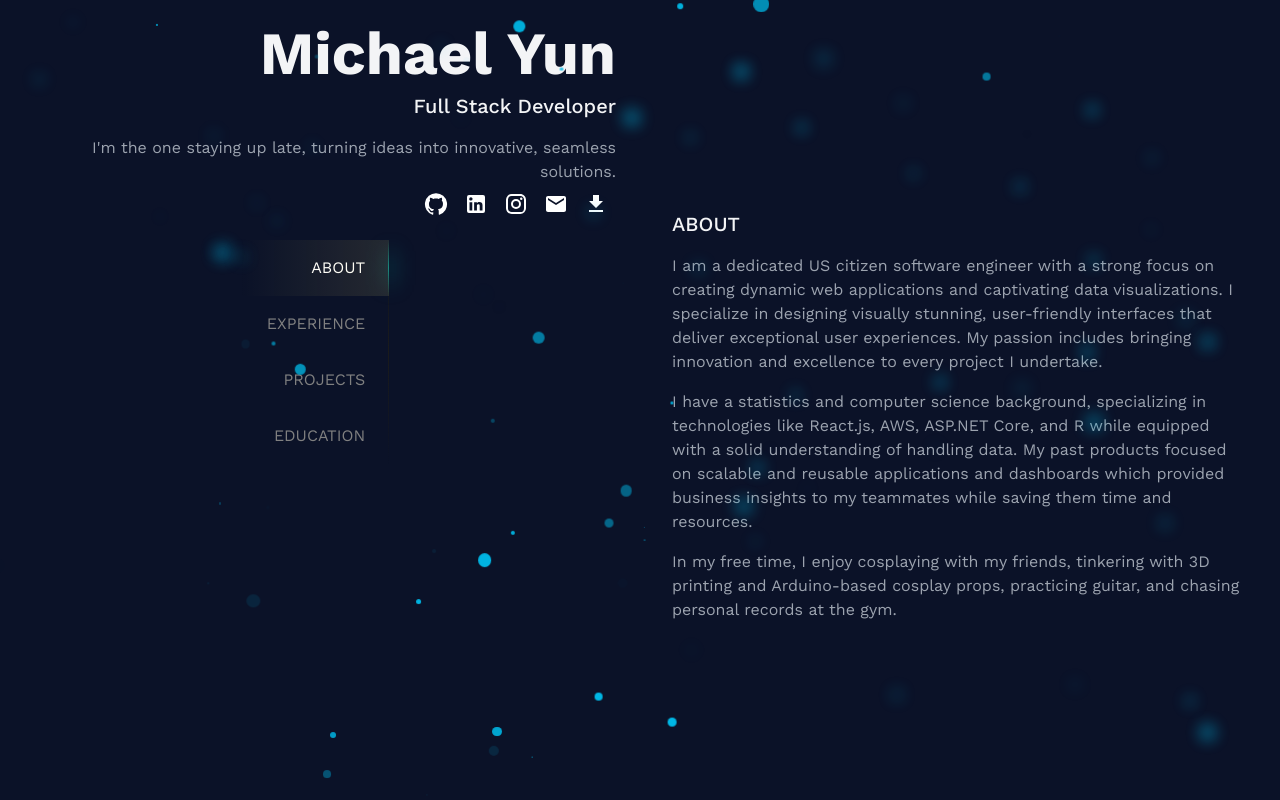
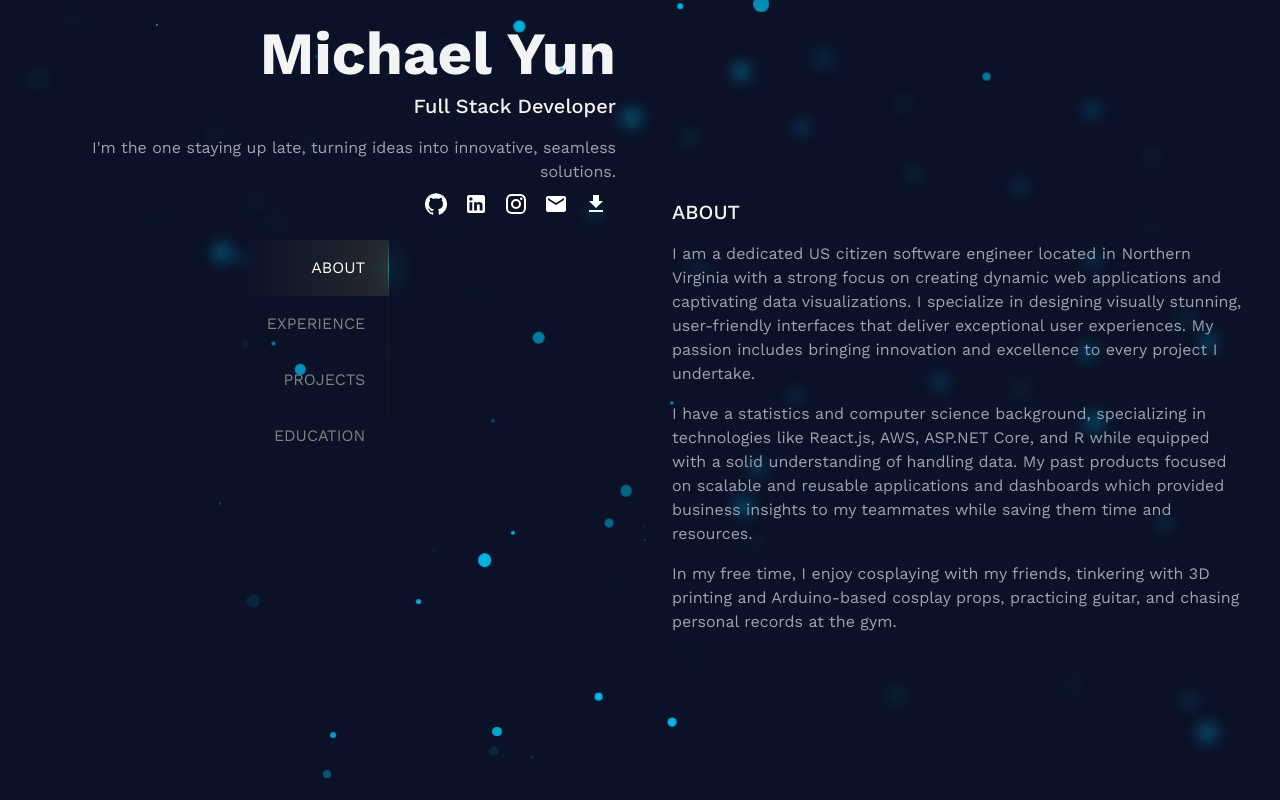
Before and after one commit to myun11/personal_website, a React (Vite) app: page / in a window 1280 px wide. Built offline with nearby package versions, Linux system fonts and the light colour scheme.

Commit message:
Added location

```diff
--- a/src/App.jsx
+++ b/src/App.jsx
@@ -214,7 +214,7 @@ const App = () => {
             <div ref={(el) => (sectionRefs.current["About"] = el)} id="About" className="text-overlay md:min-h-screen flex flex-col justify-center items-start text-gray-100 px-4 py-4">
               <h2 className="text-overlay text-xl font-medium uppercase">About</h2>
               <h3 className="text-overlay text-base mt-4 text-gray-400 text-start">
-                I am a dedicated US citizen software engineer with a strong focus on creating
+                I am a dedicated US citizen software engineer located in Northern Virginia with a strong focus on creating
                 dynamic web applications and captivating data visualizations.
                 I specialize in designing visually stunning, user-friendly interfaces that deliver
                 exceptional user experiences.
```
